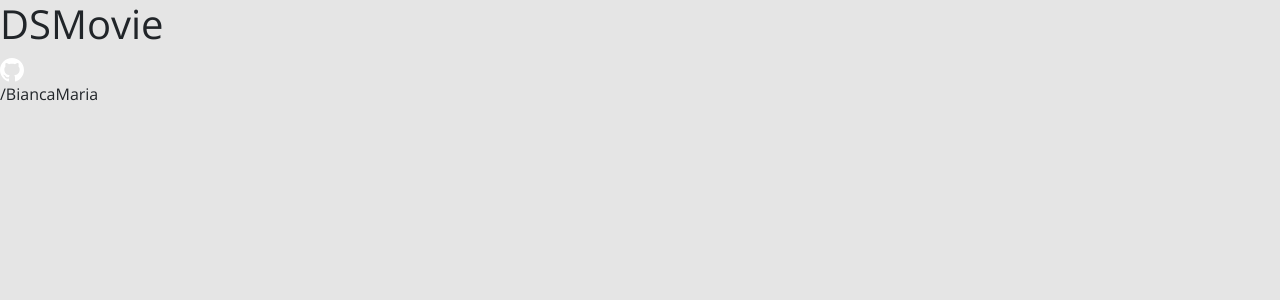
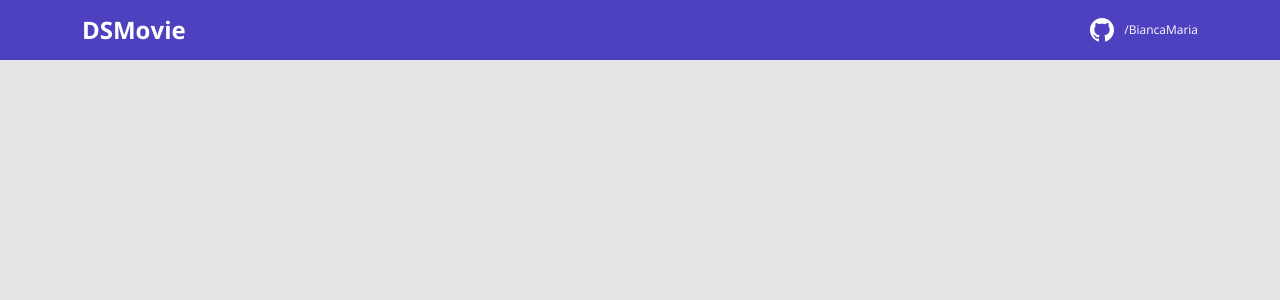
Before and after one commit to BiancaMaria/dsmovie, a React (Create React App) app in the folder frontend/: page / in a window 1280 px wide. Shown: the top 300 px of the page. Built offline with nearby package versions, Linux system fonts and the light colour scheme.

Commit message:
:lipstick: Insercao do componente react Navbar

```diff
--- a/frontend/src/App.tsx
+++ b/frontend/src/App.tsx
@@ -1,21 +1,8 @@
-import {ReactComponent as GithubIcon} from './assets/img/github.svg';
+import Navbar from "./components/Navbar";
 
 function App() {
   return (
-    <header>
-      <nav>
-        <div>
-          <h1>DSMovie</h1>
-          <a href="https://github.com/BiancaMaria">
-            <div>
-              <GithubIcon/>
-              <p>/BiancaMaria</p>
-            </div>
-          </a>
-
-        </div>
-      </nav>
-    </header>
+    <Navbar />
   );
 }
 
--- /dev/null
+++ b/frontend/src/components/Navbar/index.tsx
@@ -0,0 +1,22 @@
+import {ReactComponent as GithubIcon} from 'assets/img/github.svg';
+import './styles.css';
+
+function Navbar(){
+  return (
+    <header>
+    <nav className="container">
+      <div className="dsmovie-nav-content">
+        <h1>DSMovie</h1>
+        <a href="https://github.com/BiancaMaria">
+          <div className="dsmovie-contact-container">
+            <GithubIcon/>
+            <p className="dsmovie-contact-link">/BiancaMaria</p>
+          </div>
+        </a>
+      </div>
+    </nav>
+  </header>
+  );
+}
+
+export default Navbar;
--- /dev/null
+++ b/frontend/src/components/Navbar/styles.css
@@ -0,0 +1,30 @@
+header{
+  background:var(--color-primary);
+  height: 60px;
+  display: flex;
+  align-items: center;
+}
+
+.dsmovie-nav-content{
+  display:flex;
+  justify-content:space-between;
+  align-items:center;
+  color:white;
+}
+
+.dsmovie-nav-content h1{
+  margin:0;
+  font-weight:700;
+  font-size: 24px;
+}
+
+.dsmovie-contact-container{
+  display:flex;
+  align-items:center;
+  justify-content:space-between;
+}
+
+.dsmovie-contact-link{
+  margin: 0 0 0 10px;
+  font-size:12px;
+}
--- a/frontend/tsconfig.json
+++ b/frontend/tsconfig.json
@@ -1,5 +1,6 @@
 {
   "compilerOptions": {
+    "baseUrl":"./src",
     "target": "es5",
     "lib": [
       "dom",
```
